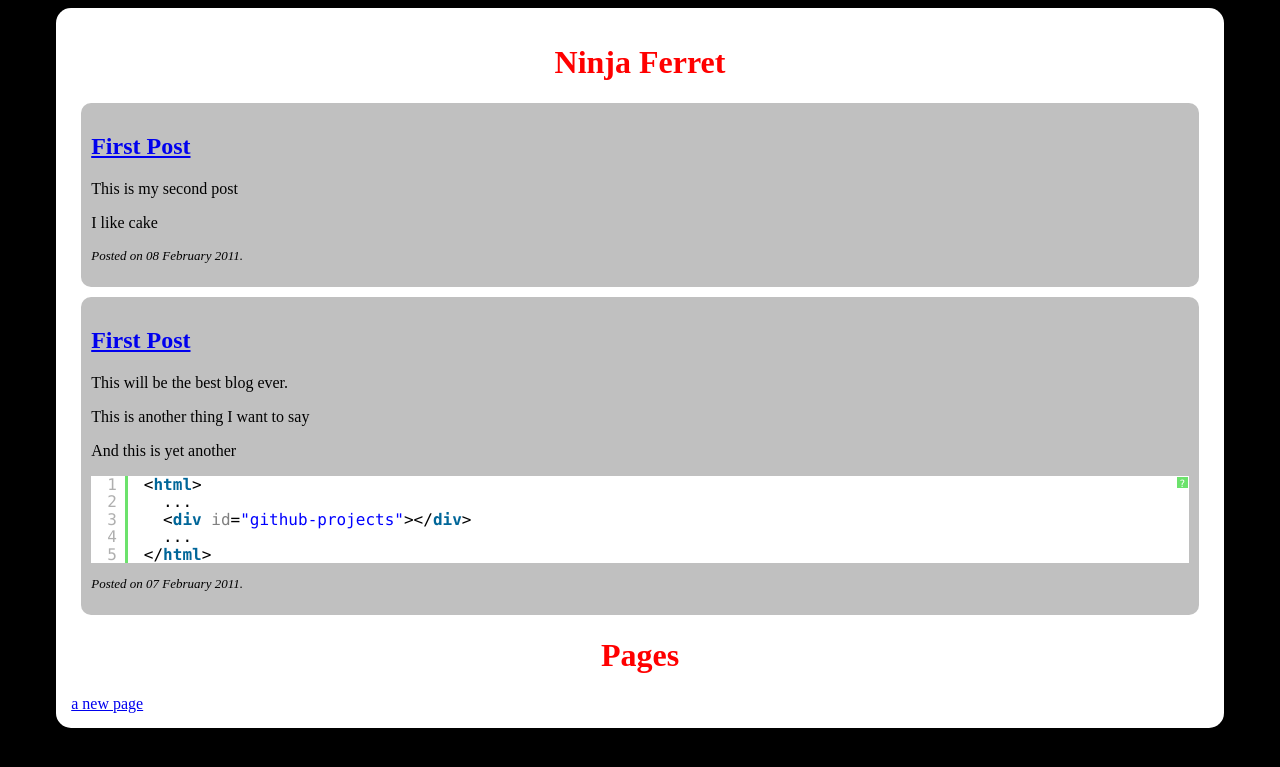
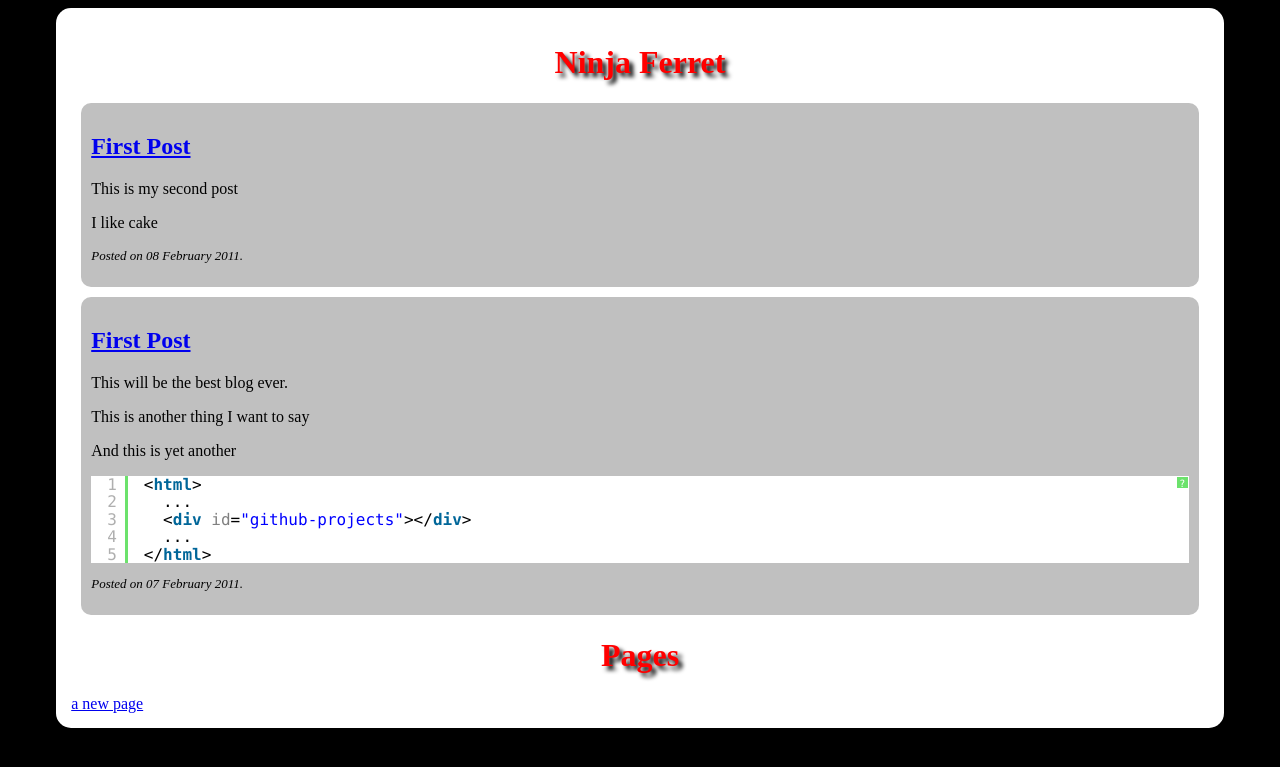
Before and after one commit to ninjaferret/ninjaferret.github.com, a Jekyll site: the page built from index.html, in a window 1280 px wide. Shown: the top 767 px of the page. Built offline with Jekyll 4.4.1, drawn with Linux system fonts in a browser that asks for light colours.

Commit message:
Playing with CSS 3

```diff
--- a/assets/stylesheets/ninjaferret.css
+++ b/assets/stylesheets/ninjaferret.css
@@ -1,6 +1,8 @@
 h1 {
 	color: Red;
 	text-align: center;
+    text-shadow: 4px 4px 4px #000;
+    text-size: xx-large;
 	}
 
 body {
```
